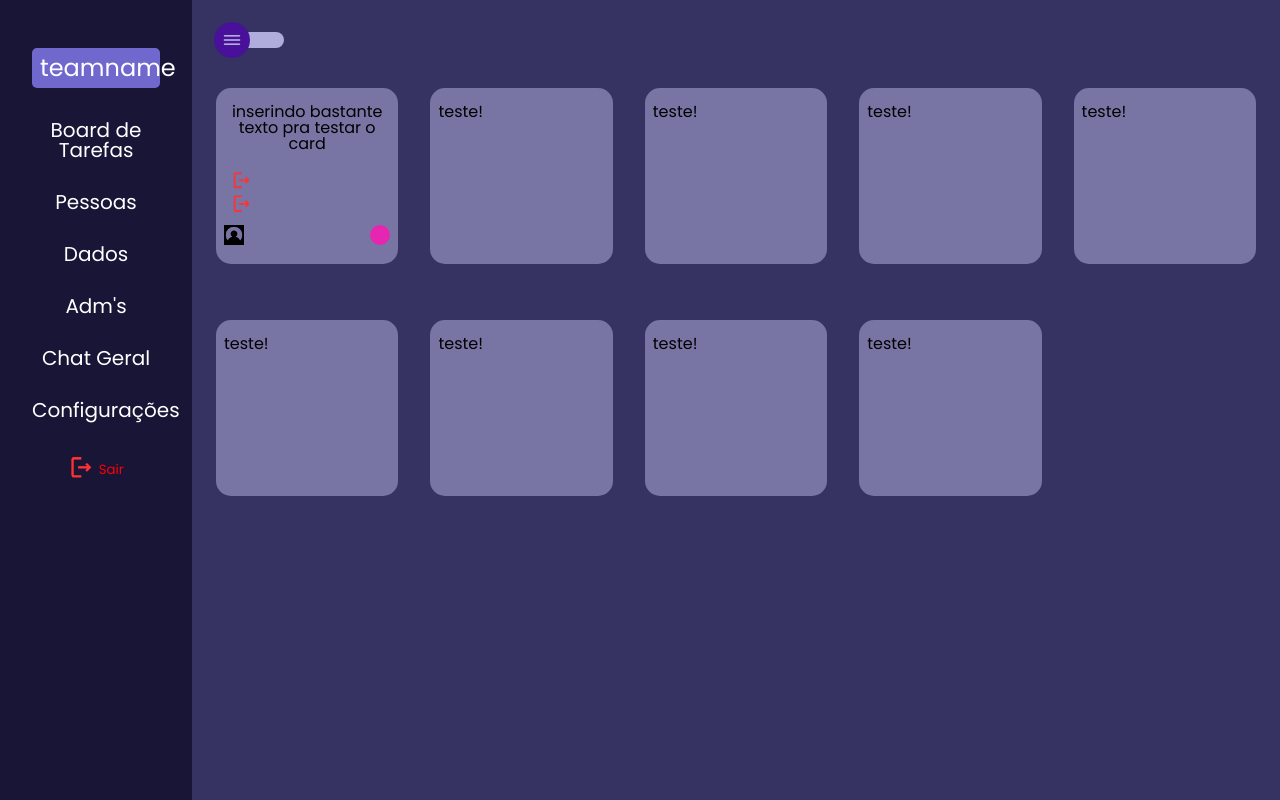
After one commit to MaduAlfredo/Projeto, a PHP site: page /html/board.html in a window 1280 px wide. The commit adds this page. Run offline with PHP 8.4, Linux system fonts and the light colour scheme.

Commit message:
board de tarefas

```diff
--- /dev/null
+++ b/css/board.css
@@ -0,0 +1,101 @@
+@import url(./reset.css);
+@import url(./project_home.css);
+
+body{
+    background-color: #363262;
+}
+
+.board{
+    text-align: center;
+    width: 85%;
+    height: 100vh;
+    margin-left: 15%;
+    padding-top: 2rem;
+}
+
+.cards{
+  margin: 1rem 1.5rem;
+  display: grid;
+  grid-template-columns: repeat(5, 1fr);
+  grid-auto-rows: 200px;
+  gap: 2rem;
+}
+
+.card{
+  background-color: #7874a4;
+  margin-top: 1.5rem;
+  border-radius: 15px;
+  display: flex;
+  box-sizing: border-box;
+  justify-content: space-between;
+  align-items: flex-start;
+  flex-direction: column;
+  padding: 1rem .5rem;
+}
+
+.card img{
+  width: 20px;
+}
+
+.dificuldade{
+  width: 20px;
+  height: 20px;
+  border-radius: 50%;
+  background-color: #e626b0;
+}
+
+.linguagens{
+  width: 20%;
+}
+
+.baixo{
+  width: 100%;
+}
+
+.ultima-linha{
+  display: flex;
+  justify-content: space-between;
+  margin-top: .5rem;
+}
+
+[type="checkbox"]:checked,
+[type="checkbox"]:not(:checked){
+display: none;
+}
+.checkbox:checked + label,
+.checkbox:not(:checked) + label{
+  position: relative;
+  display: block;
+  text-align: center;
+  width: 60px;
+  height: 16px;
+  border-radius: 8px;
+  padding: 0;
+  margin: 0 2rem;
+  cursor: pointer;
+  background-color: #b0acdb;
+}
+
+.checkbox:checked + label:before,
+.checkbox:not(:checked) + label:before{
+  position: absolute;
+  display: block;
+  width: 36px;
+  height: 36px;
+  border-radius: 50%;
+  color: #b0acdb;
+  background-color: #491199;
+  font-family: 'unicons';
+  content: '\ebae';
+  z-index: 20;
+  top: -10px;
+  left: -10px;
+  line-height: 36px;
+  text-align: center;
+  font-size: 20px;
+  transition: all 0.5s ease;
+}
+.checkbox:checked + label:before {
+  transform: translateX(44px) /* rotate(-270deg) */;
+  content: '\eabf';
+}
--- a/css/login.css
+++ b/css/login.css
@@ -96,7 +96,6 @@ display: none;
   width: 100%;
   height: 100%;
   background-color: #363262;
-  background-image: url('/img/subtle-prism.png');
   position: absolute;
   border-radius: 6px;
   transform-style: preserve-3d;
--- a/css/project_home.css
+++ b/css/project_home.css
@@ -22,6 +22,9 @@
     text-align: center;
     color: white;
     background-color: #181537;
+}
+.project_sidebar_items a{
+    color: white;
 }
 .project_content{
     background-color: #363262;
--- /dev/null
+++ b/html/board.html
@@ -0,0 +1,82 @@
+<!DOCTYPE html>
+<html lang="pt-br">
+<head>
+    <meta charset="UTF-8">
+    <meta name="viewport" content="width=device-width, initial-scale=1.0">
+    <title>Board de tarefas</title>
+    <link rel="stylesheet" href="../css/board.css">
+    <link rel="stylesheet" href="https://unicons.iconscout.com/release/v2.1.9/css/unicons.css">
+</head>
+<body>
+    <section class="project_sidebar">
+        <h2 class="project_teamname">teamname</h2>
+        <ul>
+            <li class="project_sidebar_items"><a href="./board.html">Board de Tarefas</a></li>
+            <li class="project_sidebar_items"><a href="#">Pessoas</a></li>
+            <li class="project_sidebar_items"><a href="#">Dados</a></li>
+            <li class="project_sidebar_items"><a href="#">Adm's</a></li>
+            <li class="project_sidebar_items"><a href="#">Chat Geral</a></li>
+            <li class="project_sidebar_items"><a href="./settings.html">Configurações</a></li>
+        </ul>
+        <button class="logout">
+            <div class="logoutPic">
+                <img src="../fotos/logout.png" alt="" >
+            </div>
+            <div class="logoutText">
+                <span>Sair</span>
+            </div>
+        </button>
+    </section>
+    <section class="board">
+        <div class="exibicao">
+            <input class="checkbox" type="checkbox" id="reg-log" name="reg-log" />
+            <label for="reg-log"></label>
+        </div>
+        <div class="cards">
+            <div class="card">
+                <div class="cima">
+                    <div class="titulo">
+                        <h3>inserindo bastante texto pra testar o card</h3>
+                    </div>
+                </div>
+                <div class="baixo">
+                    <div class="linguagens">
+                        <img src="../fotos/logout.png" alt="">
+                        <img src="../fotos/logout.png" alt="">
+                    </div>
+                    <div class="ultima-linha">
+                        <div class="pessoas">
+                            <img src="../fotos/login.png" alt="">
+                        </div>
+                        <div class="dificuldade"></div>
+                    </div>
+                </div>
+            </div>
+            <div class="card">
+                <p>teste!</p>
+            </div>
+            <div class="card">
+                <p>teste!</p>
+            </div>
+            <div class="card">
+                <p>teste!</p>
+            </div>
+            <div class="card">
+                <p>teste!</p>
+            </div>
+            <div class="card">
+                <p>teste!</p>
+            </div>
+            <div class="card">
+                <p>teste!</p>
+            </div>
+            <div class="card">
+                <p>teste!</p>
+            </div>
+            <div class="card">
+                <p>teste!</p>
+            </div>
+        </div>
+    </section>
+</body>
+</html>
```
Also changed, not shown: html/index.html (+3 -4 lines).
